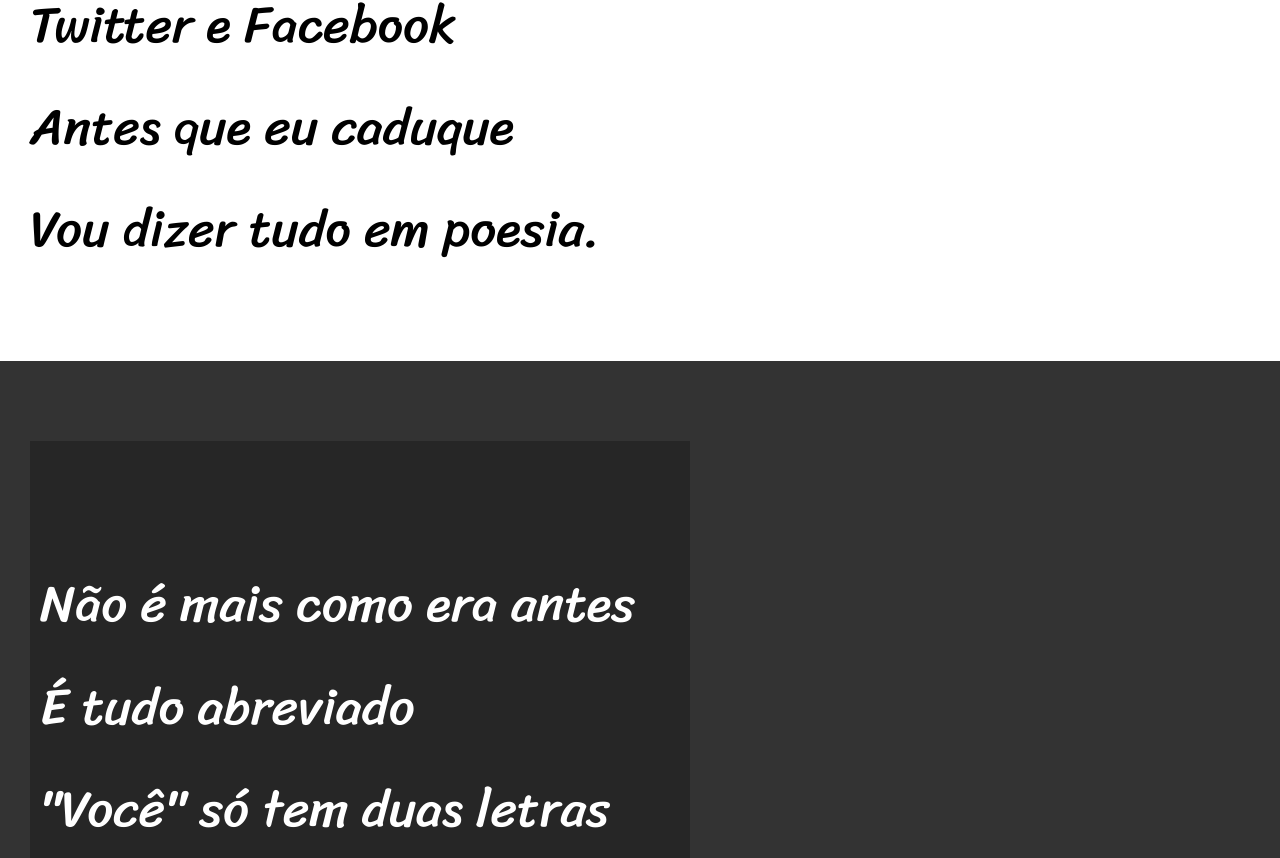
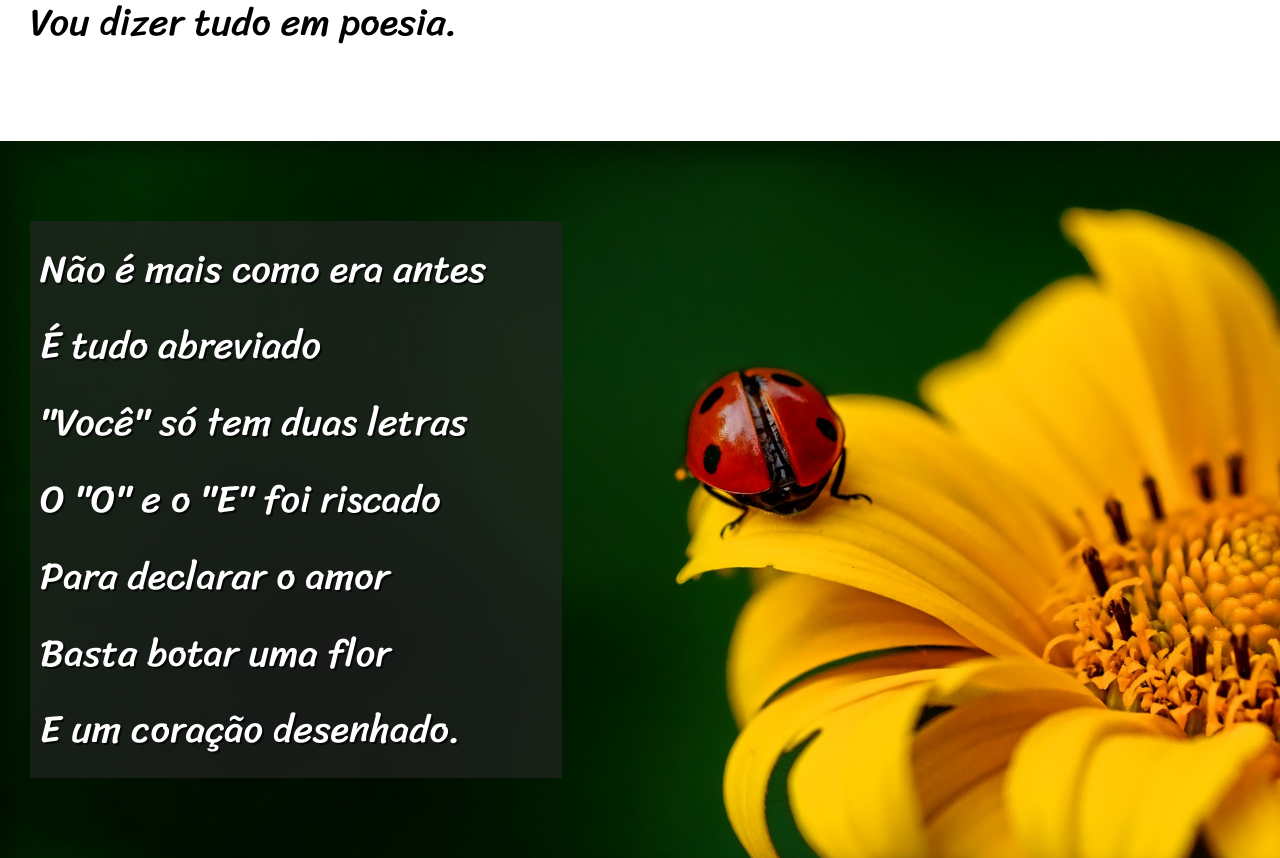
Before and after one commit to paulosilvabr/html-css, a plain HTML site: page ex/ex022d/index.html in a window 1280 px wide. Shown: the part 827-1685 px from the top of the page. Drawn offline with Linux system fonts and the light colour scheme.

Commit message:
Colocando efeito parallax

```diff
--- a/ex/ex022d/index.html
+++ b/ex/ex022d/index.html
@@ -29,9 +29,8 @@
                     Vou dizer tudo em poesia.
                 </p>
             </section>
-            <section class="image">
+            <section class="image" id="img01">
                 <p>
-                    <br>
                     Não é mais como era antes
                     <br>
                     É tudo abreviado
@@ -49,7 +48,6 @@
             </section>
             <section class="normal">
                 <p>
-                    <br>
                     Arroba agora não pesa
                     <br>
                     É parte de um endereço
@@ -65,7 +63,6 @@
                     Ele vale um alto preço.
                 </p>
                 <p>
-                    <br>
                     Pra piorar a liguagem
                     <br>
                     O emoticom é um risco
@@ -81,9 +78,8 @@
                     Decifre esse rabisco.
                 </p>
             </section>
-            <section class="image">
+            <section class="image" id="img02">
                 <p>
-                    <br>
                     Tenho saudade das cartas
                     <br>
                     Escritas com a própria mão
@@ -101,7 +97,6 @@
             </section>
             <section class="normal">
                 <p>
-                    <br>
                     Agora, escrevo e envio
                     <br>
                     Chegando na mesma hora
@@ -117,7 +112,6 @@
                     Da tecnologia do agora.
                 </p>
                 <p>
-                    <br>
                     Felizmente, pra orar
                     <br>
                     Não precisa de internet
--- a/ex/ex022d/style/style.css
+++ b/ex/ex022d/style/style.css
@@ -31,7 +31,7 @@ header {
     background-color: black;
     color: white;
     text-align: center;
-    font-size: 5vw;
+    font-size: 4vw;
     font-family: var(--title-font);
 }
 
@@ -59,8 +59,18 @@ section {
     padding-bottom: 10vh;
     line-height: 2em;
     padding-left: 30px;
-    font-size: 4vw;
+    font-size: 3vw;
     font-family: var(--poem-font);
+}
+
+section#img01 {
+    background-image: url('../img/background001.jpg');
+    background-position: right center;
+}
+
+section#img02 {
+    background-image: url('../img/background002.jpg');
+    background-position: left bottom;
 }
 
 section.normal {
@@ -71,14 +81,17 @@ section.normal {
 section.image {
     background-color: rgb(51, 51, 51);
     color: white;
+    box-shadow: inset 12px 12px 20px rgba(0, 0, 0, 0.336);
+    background-size: cover;
+    background-attachment: fixed;
 }
 
 section.image > p {
-    width: 50vw;
     padding: 10px;
-    background-color: rgba(0, 0, 0, 0.253);
+    width: 40vw;
+    background-color: rgba(37, 37, 37, 0.644);
+    text-shadow: 2px 2px 0px rgba(0, 0, 0, 0.699);
 }
-
 
 footer {
     background-color: black;
```
Also changed, not shown: ex/ex022d/img/background001.jpg (added), ex/ex022d/img/background002.jpg (added).
